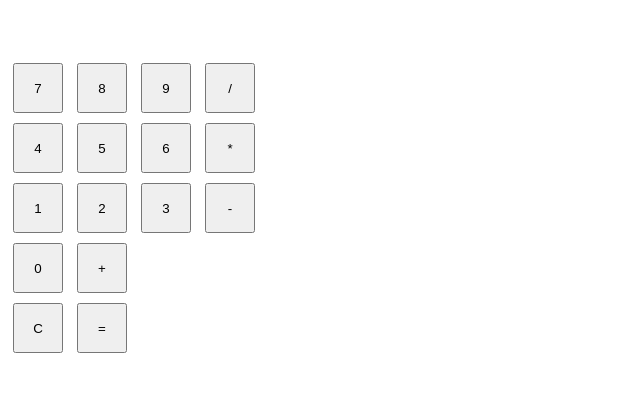
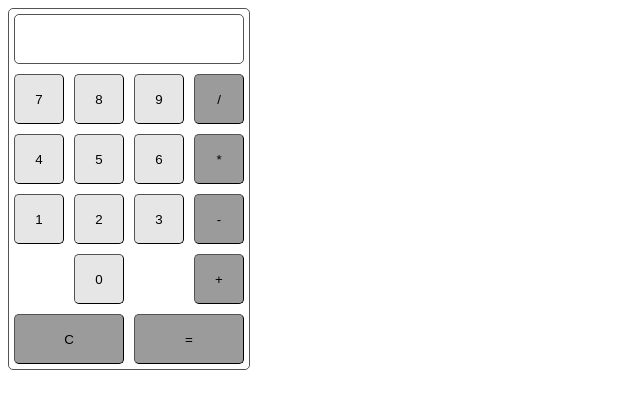
Before and after one commit to bdkautzman/odin-calc-project, a plain HTML site: page index.html in a window 1280 px wide. Shown: the whole page, without its empty margins (0-640 px from the left). Drawn offline with Linux system fonts and the light colour scheme.

Commit message:
Add styling to all components Correct positioning for operation buttons

```diff
--- a/index.html
+++ b/index.html
@@ -8,33 +8,35 @@
     <link rel="stylesheet" href="styles.css"></styles>
 </head>
 <body>
-    <div>
-        <div id="display"></div>
-        <div id="row1">
-            <button id="seven">7</button>
-            <button id="eight">8</button>
-            <button id="nine">9</button>
-            <button id="divide">/</button>
+    <div id="outer">
+        <div id="display">
+            <p id="displayText"></p>
         </div>
-        <div id="row2">
-            <button id="four">4</button>
-            <button id="five">5</button>
-            <button id="six">6</button>
-            <button id="multiply">*</button>
+        <div id="row1" class="row">
+            <button id="seven" class="numeric">7</button>
+            <button id="eight" class="numeric">8</button>
+            <button id="nine" class="numeric">9</button>
+            <button id="divide" class="operator">/</button>
         </div>
-        <div id="row3">
-            <button id="one">1</button>
-            <button id="two">2</button>
-            <button id="three">3</button>
-            <button id="subtract">-</button>
+        <div id="row2" class="row">
+            <button id="four" class="numeric">4</button>
+            <button id="five" class="numeric">5</button>
+            <button id="six" class="numeric">6</button>
+            <button id="multiply" class="operator">*</button>
         </div>
-        <div id="row4">
-            <button id="zero">0</button>
-            <button id="add">+</button>
+        <div id="row3" class="row">
+            <button id="one" class="numeric">1</button>
+            <button id="two" class="numeric">2</button>
+            <button id="three" class="numeric">3</button>
+            <button id="subtract" class="operator">-</button>
         </div>
-        <div id="row5">
-            <button id="clear">C</button>
-            <button id="equal">=</button>
+        <div id="row4" class="row">
+            <button id="zero" class="numeric">0</button>
+            <button id="add" class="operator">+</button>
+        </div>
+        <div id="row5" class="row">
+            <button id="clear" class="operator">C</button>
+            <button id="equal" class="operator">=</button>
         </div>
     </div>
 </body>
--- a/scripts.js
+++ b/scripts.js
@@ -3,7 +3,7 @@ let secondOpFlag = false; // Flags when a calculation is using multip operators
 let disp = ''; // Calculator display vlue
 let num1 = null, num2 = null, op = ''; // User input numbers and operators
 
-// Backend functions
+// Backend operation functions
 function add(num1, num2){
     return num1 + num2;
 }
@@ -47,7 +47,7 @@ function operate(op, num1, num2){
 
 // Frontend functions
 const buttons = document.querySelectorAll('button');
-const display = document.querySelector('#display');
+const display = document.querySelector('#displayText');
 
 buttons.forEach((button) => {
     switch (button.textContent) {
--- a/styles.css
+++ b/styles.css
@@ -1,9 +1,60 @@
-button {
-    height: 50px;
-    width: 50px;
-    margin: 5px;
+* {
+    box-sizing: border-box;
+}
+
+#outer {
+    width: fit-content;
+    border-color: rgb(83, 83, 83);
+    border-width: 1px;
+    border-radius: 5px;
+    border-style: solid;
 }
 
 #display {
     height: 50px;
+    width: 230px;
+    margin: 5px;
+    border-color: rgb(83, 83, 83);
+    border-width: 1px;
+    border-radius: 5px;
+    border-style: solid;
+    display: flex;
+    align-items: center;
+    justify-content: right;
 }
+
+#displayText {
+    font-size: 35px;
+    margin-right: 10px;
+}
+
+.row {
+    width: fit-content;
+    display: flex;
+}
+
+button {
+    padding: 0px;
+    height: 50px;
+    width: 50px;
+    margin: 5px;
+    border-color: rgb(83, 83, 83);
+    border-width: 1px;
+    border-radius: 5px;
+}
+
+.numeric {
+    background-color: rgb(230, 230, 230);
+}
+
+.operator {
+    background-color: rgb(155, 155, 155);
+}
+
+#equal, #clear {
+    width: 110px;
+}
+
+#zero, #add {
+    margin-left: 65px;
+}
```
